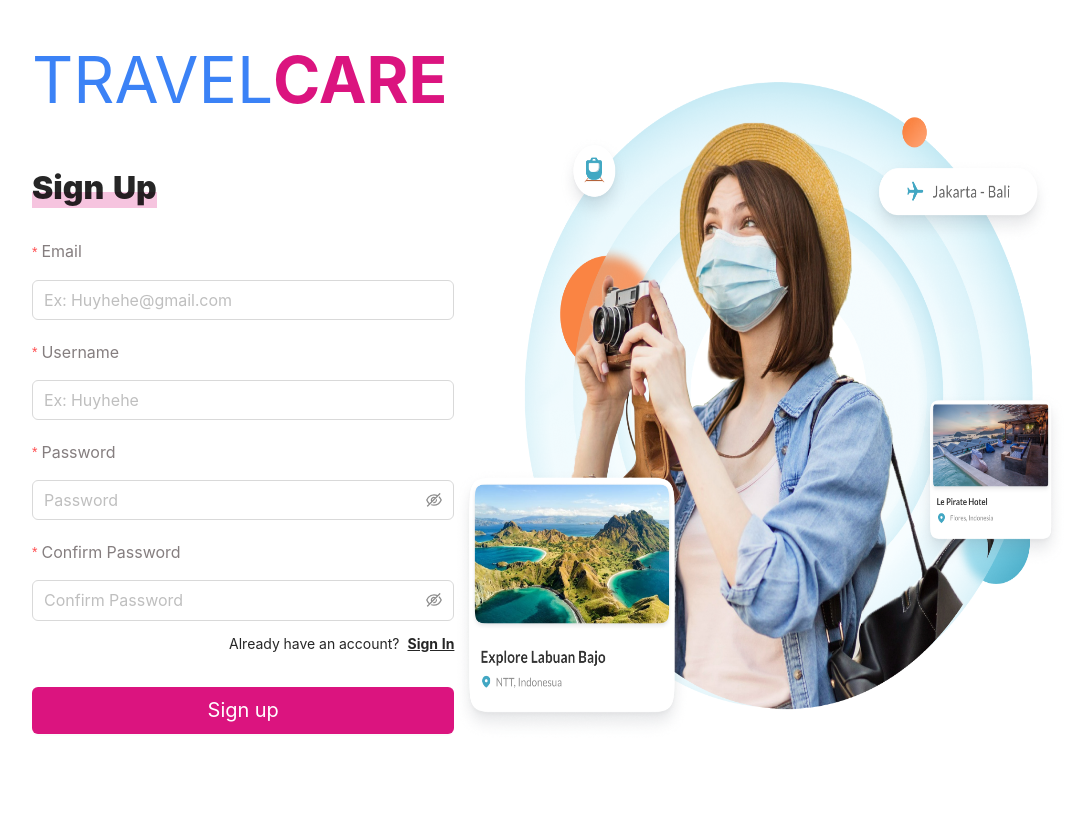
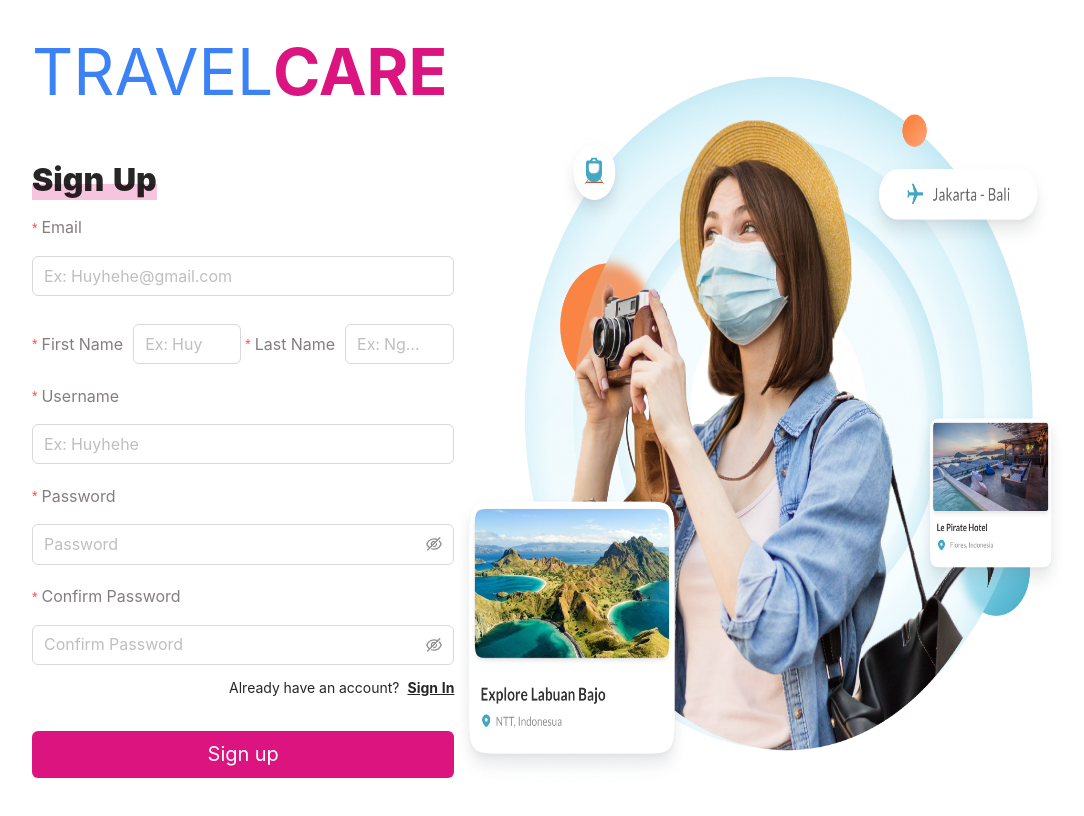
Before and after one commit to Huyhehe/Sem5_Frontend, a React (Vite) app: page /login/signUp in a window 1280 px wide. Shown: the top 816 px of the page, without its empty margins (80-1164 px from the left). Built offline with nearby package versions, Linux system fonts and the light colour scheme; no server answers.

Commit message:
feat: add Profile page and VerifyEmailSending

```diff
--- a/src/components/NavBarSignedIn.tsx
+++ b/src/components/NavBarSignedIn.tsx
@@ -47,11 +47,15 @@ const NavBar: FunctionComponent<NavBarProps> = ({ user }) => {
       navigator("/login/signIn")
     }
   }
+  const handleProfileClick = () => {
+    navigator("/profile")
+  }
 
   const userItems = [
     {
       title: "Profile",
       icon: <AiOutlineProfile size={20} />,
+      onClick: handleProfileClick,
     },
     {
       title: "Sign out",
--- a/src/index.css
+++ b/src/index.css
@@ -24,3 +24,8 @@
 * {
   transition: all 0.2s ease-in-out;
 }
+
+shadow-custom {
+  box-shadow: rgba(60, 64, 67, 0.3) 0px 1px 2px 0px,
+    rgba(60, 64, 67, 0.15) 0px 1px 3px 1px;
+}
--- a/src/layouts/UnAuthLayout/index.tsx
+++ b/src/layouts/UnAuthLayout/index.tsx
@@ -15,7 +15,7 @@ const UnAuthLayout: FunctionComponent<UnAuthLayoutProps> = ({ children }) => {
     }
   }, [])
 
-  return <div className="unAuth-layout py-[2rem]">{children}</div>
+  return <div className="unAuth-layout py-[1.5rem]">{children}</div>
 }
 
 export default UnAuthLayout
--- a/src/pages/Authen/pages/SignUp/index.tsx
+++ b/src/pages/Authen/pages/SignUp/index.tsx
@@ -13,17 +13,34 @@ const SignUpPage: FunctionComponent<SignUpPageProps> = () => {
 
   const handleSubmit = async (newUser: any) => {
     setLoading(true)
-    if (newUser.password === newUser.confirmPassword) {
-      console.log(newUser)
     try {
-        const flag = await registerAPI(newUser)
+      const user = {
+        username: newUser.username,
+        email: newUser.email,
+        password: newUser.password,
+        first_name: newUser.firstName,
+        last_name: newUser.lastName,
+        phone_number: "",
+        country: "",
+        province: "",
+        district: "",
+        street_address: "",
+        redirect_link: "http://localhost:3000/login/email-verify",
+      }
+
+      const res = await registerAPI(user)
+      if (res) {
+        setEmailToLocal(newUser.email)
+      }
       // After done API
       // if (flag) {
-        //   setEmailToLocal(newUser.email)
       //   navigator("/login/verify")
       // }
-        setEmailToLocal(newUser.email)
       setLoading(false)
+      openNotification("success", {
+        message: "Success",
+        description: `Something went wrong, it might be ${res}`,
+      })
       navigator("/login/verify")
     } catch (error: any) {
       setLoading(false)
@@ -34,11 +51,10 @@ const SignUpPage: FunctionComponent<SignUpPageProps> = () => {
       })
     }
   }
-  }
 
   return (
     <div className="signInPage-container mt-[2rem]">
-      <h1 className="text-[2rem] w-fit mb-[2rem] font-black relative after:absolute after:bottom-0 after:left-0 after:translate-y-[50%] after:w-full after:h-[1rem] after:bg-primary/25 after:-z-10">
+      <h1 className="text-[2rem] mb-4 w-fit font-black relative after:absolute after:bottom-0 after:left-0 after:translate-y-[50%] after:w-full after:h-[1rem] after:bg-primary/25 after:-z-10">
         Sign Up
       </h1>
       <Form onFinish={handleSubmit} size="large">
@@ -53,6 +69,10 @@ const SignUpPage: FunctionComponent<SignUpPageProps> = () => {
               required: true,
               message: "Please fill this field",
             },
+            {
+              type: "email",
+              message: "Please enter a valid email",
+            },
           ]}
         >
           <Input
@@ -62,6 +82,46 @@ const SignUpPage: FunctionComponent<SignUpPageProps> = () => {
             className="rounded-md hover:border-primary focus-within:border-primary shadow-none"
           />
         </Form.Item>
+        <div className="flex gap-1 items-center pt-4">
+          <Form.Item
+            name={"firstName"}
+            label="First Name"
+            required
+            colon={false}
+            className="flex justify-between w-[50%]"
+            rules={[
+              {
+                required: true,
+                message: "Please fill this field",
+              },
+            ]}
+          >
+            <Input
+              placeholder="Ex: Huy"
+              allowClear
+              className="rounded-md hover:border-primary focus-within:border-primary shadow-none"
+            />
+          </Form.Item>
+          <Form.Item
+            name={"lastName"}
+            label="Last Name"
+            required
+            colon={false}
+            className="flex justify-between w-[50%]"
+            rules={[
+              {
+                required: true,
+                message: "Please fill this field",
+              },
+            ]}
+          >
+            <Input
+              placeholder="Ex: Nguyen"
+              allowClear
+              className="rounded-md hover:border-primary focus-within:border-primary shadow-none"
+            />
+          </Form.Item>
+        </div>
         <Form.Item
           name={"username"}
           label="Username"
@@ -92,6 +152,10 @@ const SignUpPage: FunctionComponent<SignUpPageProps> = () => {
               required: true,
               message: "Please fill this field",
             },
+            {
+              min: 6,
+              message: "Password must be at least 6 characters",
+            },
           ]}
         >
           <Input.Password
@@ -111,6 +175,16 @@ const SignUpPage: FunctionComponent<SignUpPageProps> = () => {
               required: true,
               message: "Please fill this field",
             },
+            ({ getFieldValue }) => ({
+              validator(_, value) {
+                if (!value || getFieldValue("password") === value) {
+                  return Promise.resolve()
+                }
+                return Promise.reject(
+                  new Error("The two passwords that you entered do not match!")
+                )
+              },
+            }),
           ]}
         >
           <Input.Password
--- a/src/pages/Authen/pages/Verify/index.tsx
+++ b/src/pages/Authen/pages/Verify/index.tsx
@@ -1,5 +1,5 @@
 import { getEmailFromLocal } from "@/utils/localStorage"
-import React, { FunctionComponent } from "react"
+import { FunctionComponent } from "react"
 import CodeField from "./components/CodeField"
 
 interface VerifyProps {}
--- /dev/null
+++ b/src/pages/Authen/pages/Verify/pages/VerifyEmailSending.tsx
@@ -0,0 +1,36 @@
+import { AppContext } from "@/App"
+import { verifyEmailAPI } from "@/utils/http"
+import { FunctionComponent, useContext, useEffect } from "react"
+import { useParams } from "react-router-dom"
+
+interface VerifyEmailSendingProps {}
+
+const VerifyEmailSending: FunctionComponent<VerifyEmailSendingProps> = () => {
+  const { openNotification } = useContext(AppContext)
+  const { param1 } = useParams()
+  useEffect(() => {
+    const verifyEmail = async () => {
+      try {
+        const res = await verifyEmailAPI(param1 as any as string)
+        openNotification({
+          type: "success",
+          message: "Success",
+          description: res.message,
+        })
+      } catch (error: any) {
+        openNotification("error", {
+          message: "Error",
+          description: error.message,
+        })
+      }
+    }
+    verifyEmail()
+  }, [])
+  return (
+    <div>
+      <h1 className="text-2xl font-bold">Hold on, still verifying...</h1>
+    </div>
+  )
+}
+
+export default VerifyEmailSending
--- /dev/null
+++ b/src/pages/Profile/index.tsx
@@ -0,0 +1,13 @@
+import { FunctionComponent } from "react"
+
+interface ProfileProps {}
+
+const Profile: FunctionComponent<ProfileProps> = () => {
+  return (
+    <div className="profile flex flex-col">
+      <div></div>
+    </div>
+  )
+}
+
+export default Profile
--- a/src/routes/route.tsx
+++ b/src/routes/route.tsx
@@ -1,4 +1,6 @@
+import VerifyEmailSending from "@/pages/Authen/pages/Verify/pages/VerifyEmailSending"
 import { VerifySending } from "@/pages/Authen/pages/Verify/pages/VerifySending"
+import Profile from "@/pages/Profile"
 import { createBrowserRouter, Outlet } from "react-router-dom"
 import AuthLayout from "../layouts/AuthLayout"
 import UnAuthLayout from "../layouts/UnAuthLayout"
@@ -64,14 +66,19 @@ export const router = createBrowserRouter([
       },
       {
         path: "verify",
+        element: <Verify />,
+      },
+      {
+        path: "email-verify",
         element: <Outlet />,
         children: [
           {
-            index: true,
-            element: <Verify />,
+            path: "",
+            element: <div>This page doesn't exist</div>,
           },
           {
             path: ":param1",
+            element: <VerifyEmailSending />,
             children: [
               {
                 path: ":param2",
@@ -83,4 +90,12 @@ export const router = createBrowserRouter([
       },
     ],
   },
+  {
+    path: "/profile",
+    element: (
+      <AuthLayout>
+        <Profile />
+      </AuthLayout>
+    ),
+  },
 ])
--- a/src/utils/http.ts
+++ b/src/utils/http.ts
@@ -8,7 +8,7 @@ export const getAllLocationReviews = async () => {
     const res = await axiosInstance.get(`${API_URL}/reviews`)
     return res.data
   } catch (error: any) {
-    throw new Error(error)
+    throw new Error(error.response.data.error)
   }
 }
 export const getLocationReviewById = async (id: number) => {
@@ -16,7 +16,7 @@ export const getLocationReviewById = async (id: number) => {
     const res = await axiosInstance.get(`${API_URL}/reviews/${id}`)
     return res.data
   } catch (error: any) {
-    throw new Error(error)
+    throw new Error(error.response.data.error)
   }
 }
 export const signInAPI = async (user: { email: string; password: string }) => {
@@ -24,7 +24,7 @@ export const signInAPI = async (user: { email: string; password: string }) => {
     const res = await axios.post(`${API_URL}/auth/login/`, user)
     return res.data
   } catch (error: any) {
-    throw new Error(error)
+    throw new Error(error.response.data.error)
   }
 }
 export const signOutAPI = async () => {
@@ -32,7 +32,7 @@ export const signOutAPI = async () => {
     const res = await axiosInstance.post(`${API_URL}/auth/logout`)
     return res.data
   } catch (error: any) {
-    throw new Error(error)
+    throw new Error(error.response.data.error)
   }
 }
 export const forgotPasswordAPI = async (email: string) => {
@@ -40,17 +40,26 @@ export const forgotPasswordAPI = async (email: string) => {
     const res = await axios.post(`${API_URL}/auth/forgot-password`, email)
     return res.data
   } catch (error: any) {
-    throw new Error(error)
+    throw new Error(error.response.data.error)
   }
 }
 export const registerAPI = async (user: any) => {
   try {
-    const res = await axios.post(`${API_URL}/auth/register`, user)
+    const res = await axios.post(`${API_URL}/auth/register/`, user)
     return res.data
   } catch (error: any) {
-    throw new Error(error)
+    throw new Error(error.response.data.error)
   }
 }
+export const verifyEmailAPI = async (token: string) => {
+  try {
+    const res = await axios.get(`${API_URL}/auth/email-verify/${token}`)
+    return res.data
+  } catch (error: any) {
+    throw new Error(error.response.data.error)
+  }
+}
+
 // export const verifyAPI = async (code: string) => {
 //   try {
 //     const response =
--- a/src/utils/reusable.ts
+++ b/src/utils/reusable.ts
@@ -11,3 +11,7 @@ export const getRatingString = (rating: number) => {
 export const toDouble = (value: number) => {
   return value.toFixed(1)
 }
+
+export const getFirstCharaterOfName = (firstName: string, lastName: string) => {
+  return firstName.charAt(0) + lastName.charAt(0)
+}
```
Also changed, not shown: src/main.tsx (+5 -5 lines). Lines whose indentation alone changed are shown as unchanged.
